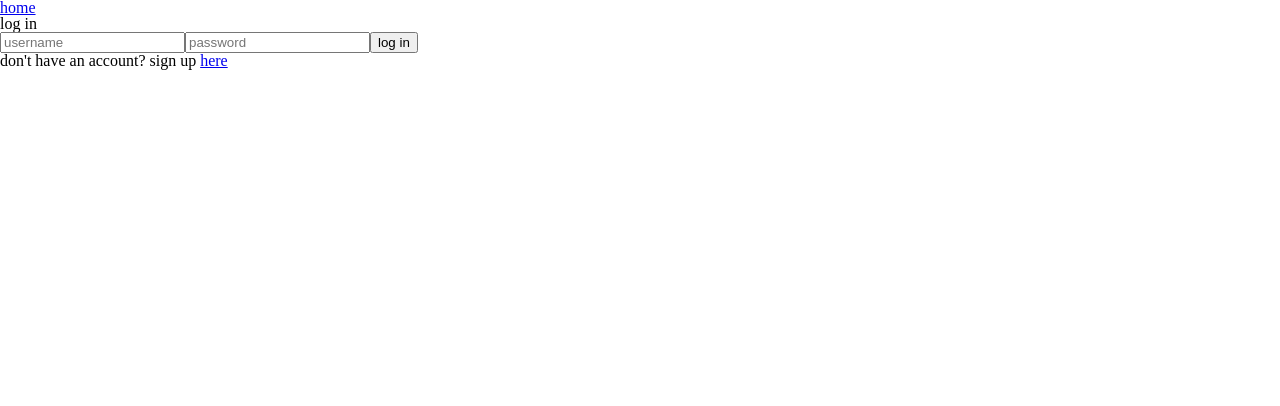
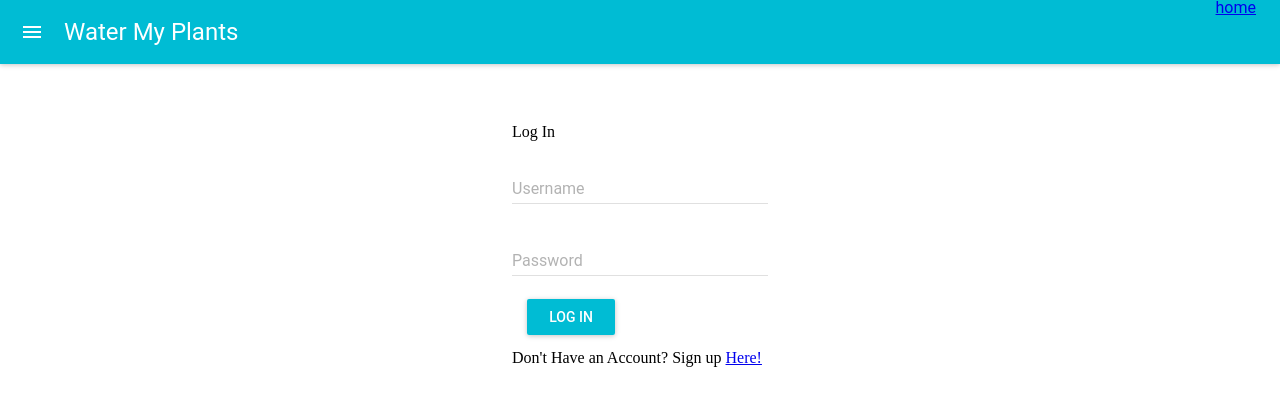
Before and after one commit to team-watermyplants/frontend-water-my-plants, a React (Create React App) app: page /login in a window 1280 px wide. Shown: the top 406 px of the page. Built offline with nearby package versions, Linux system fonts and the light colour scheme.

Commit message:
adds material-ui example to Login component

```diff
--- a/package.json
+++ b/package.json
@@ -5,6 +5,7 @@
   "dependencies": {
     "axios": "^0.18.0",
     "g": "^2.0.1",
+    "material-ui": "^0.20.2",
     "notistack": "^0.5.0",
     "prop-types": "^15.7.2",
     "react": "^16.8.4",
--- a/src/App.js
+++ b/src/App.js
@@ -1,39 +1,40 @@
-import React, { Component } from "react";
-import { Route, NavLink, withRouter } from "react-router-dom";
-import { connect } from "react-redux";
+import React, { Component } from 'react'
+import { Route, NavLink, withRouter } from 'react-router-dom'
+import { connect } from 'react-redux'
 
-import ProtectedRoute from "./components/ProtectedRoute";
+import ProtectedRoute from './components/ProtectedRoute'
 
-import PlantForm from "./components/PlantForm";
-import AddPlant from "./components/forms/AddPlant";
-import Login from "./components/forms/Login";
-import SignUp from "./components/forms/SignUp";
-import Home from "./components/views/Home";
-import PlantCalendar from "./components/views/PlantCalendar";
-import Plant from "./components/views/Plant";
-import PlantList from "./components/views/PlantList";
-
+import PlantForm from './components/PlantForm'
+import AddPlant from './components/forms/AddPlant'
+import Login from './components/forms/Login'
+import SignUp from './components/forms/SignUp'
+import Home from './components/views/Home'
+import PlantCalendar from './components/views/PlantCalendar'
+import Plant from './components/views/Plant'
+import PlantList from './components/views/PlantList'
+import MuiThemeProvider from "material-ui/styles/MuiThemeProvider";
+import AppBar from 'material-ui/AppBar'
 class App extends Component {
-  render() {
+  render () {
     return (
-      <div className="App">
-        <nav>
-          <NavLink to="/home">home</NavLink>
-        </nav>
-        <section>
-          <Route path="/add-plant" render={props => <PlantForm {...props} />} />
-          <Route path="/login" render={props => <Login {...props} />} />
-          <Route path="/sign-up" render={props => <SignUp {...props} />} />
-          <ProtectedRoute path="/home" component={Home} />
-        </section>
-      </div>
-    );
+      <MuiThemeProvider>
+        <div className='App'>
+          <AppBar title='Water My Plants'>
+            <NavLink to='/home'>home</NavLink>
+          </AppBar>
+          <section>
+            <Route
+              path='/add-plant'
+              render={props => <PlantForm {...props} />}
+            />
+            <Route path='/login' render={props => <Login {...props} />} />
+            <Route path='/sign-up' render={props => <SignUp {...props} />} />
+            <ProtectedRoute path='/home' component={Home} />
+          </section>
+        </div>
+      </MuiThemeProvider>
+    )
   }
 }
 
-export default withRouter(
-  connect(
-    null,
-    {}
-  )(App)
-);
+export default withRouter(connect(null, {})(App))
--- a/src/components/forms/Login.js
+++ b/src/components/forms/Login.js
@@ -1,64 +1,82 @@
-import React from "react";
+import React from 'react'
 import { Link } from 'react-router-dom'
-import { connect } from "react-redux";
-import { login } from "../../actions";
+import { connect } from 'react-redux'
+import { login } from '../../actions'
+import MuiThemeProvider from 'material-ui/styles/MuiThemeProvider'
+import TextField from 'material-ui/TextField'
+import RaisedButton from 'material-ui/RaisedButton'
 
 class Login extends React.Component {
   state = {
     credentials: {
-      username: "",
-      password: ""
+      username: '',
+      password: ''
     }
-  };
+  }
 
   handleChanges = e => {
-    e.preventDefault();
+    e.preventDefault()
     this.setState({
       credentials: {
         ...this.state.credentials,
         [e.target.name]: e.target.value
       }
-    });
-  };
+    })
+  }
 
   handleSubmit = e => {
-    e.preventDefault();
+    e.preventDefault()
     this.props
       .login({
         username: this.state.credentials.username,
         password: this.state.credentials.password
       })
       .then(() => {
-        this.props.history.push("/home")
-    });
-  };
+        this.props.history.push('/home')
+      })
+  }
 
-  render() {
+  render () {
     return (
-      <form onSubmit={this.handleSubmit}>
-        <h1>log in</h1>
-        <input
-          type="text"
-          name="username"
-          placeholder="username"
+      <MuiThemeProvider>
+        <div style={{display: 'flex', justifyContent: 'center'}}>
+        <form style={{marginTop: 60}} onSubmit={this.handleSubmit}>
+          <h1>Log In</h1>
+          <TextField
+            hintText='Select a Username'
+            floatingLabelText='Username'
+            type='text'
+            name='username'
             value={this.state.credentials.username}
             onChange={this.handleChanges}
           />
-        <input
-          type="password"
-          name="password"
-          placeholder="password"
+          <br />
+          <TextField
+            hintText='At Least 5 Characters'
+            floatingLabelText='Password'
+            type='password'
+            name='password'
             value={this.state.credentials.password}
             onChange={this.handleChanges}
           />
-        <button>log in</button>
-        <p>don't have an account? sign up <Link to='/sign-up'>here</Link></p>
+          <br />
+
+          <RaisedButton label="Log In" primary={true} style={styles.button}/>
+          <br/>
+          <p>
+            Don't Have an Account? Sign up <Link to='/sign-up'>Here!</Link>
+          </p>
         </form>
-    );
+        </div>
+      </MuiThemeProvider>
+    )
   }
 }
 
-export default connect(
-  null,
-  { login }
-)(Login);
+const styles = {
+  button: {
+    margin: 15
+  }
+};
+
+export default connect(null, { login })(Login)
--- a/src/components/forms/SignUp.js
+++ b/src/components/forms/SignUp.js
@@ -1,6 +1,9 @@
 import React from "react";
 import { connect } from "react-redux";
 import { createUser } from "../../actions";
+import MuiThemeProvider from 'material-ui/styles/MuiThemeProvider'
+import TextField from 'material-ui/TextField'
+import RaisedButton from 'material-ui/RaisedButton'
 
 const emailIsValid = email => {
   return /^(([^<>()\[\]\\.,;:\s@"]+(\.[^<>()\[\]\\.,;:\s@"]+)*)|(".+"))@((\[[0-9]{1,3}\.[0-9]{1,3}\.[0-9]{1,3}\.[0-9]{1,3}\])|(([a-zA-Z\-0-9]+\.)+[a-zA-Z]{2,}))$/.test(
@@ -17,8 +20,9 @@ class SignUp extends React.Component {
       password: "",
       confirmPassword: "",
       phoneNumber: "",
-      email: ""
-    }
+      email: "",
+    },
+    step: 1
   };
 
   handleChanges = e => {
@@ -28,6 +32,20 @@ class SignUp extends React.Component {
         ...this.state.NewUserInfo,
         [e.target.name]: e.target.value
       }
+    });
+  };
+
+  nextStep = () => {
+    const { step } = this.state;
+    this.setState({
+      step: step + 1
+    });
+  };
+
+  prevStep = () => {
+    const { step } = this.state;
+    this.setState({
+      step: step - 1
     });
   };
 
```
Also changed, not shown: 1 other file (tests, documents, lock files or other folders). Lines whose indentation alone changed are shown as unchanged.
